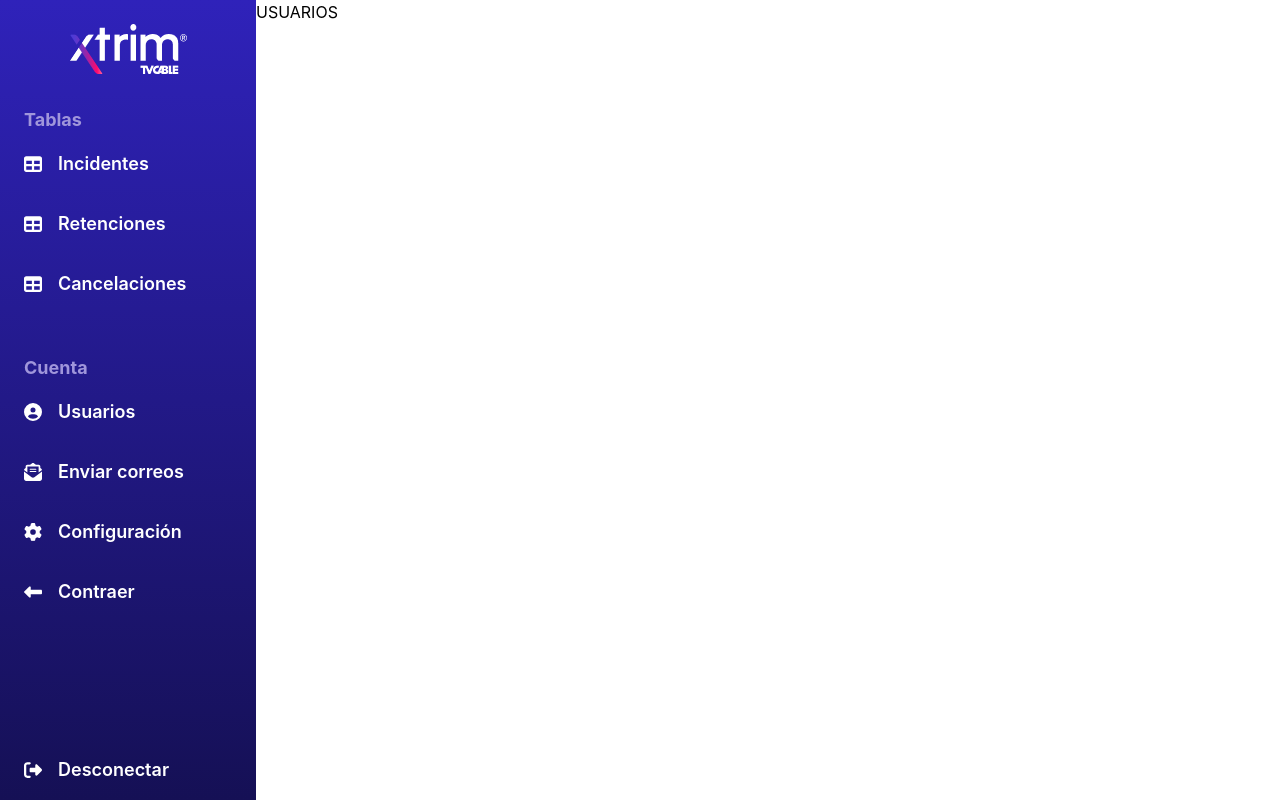
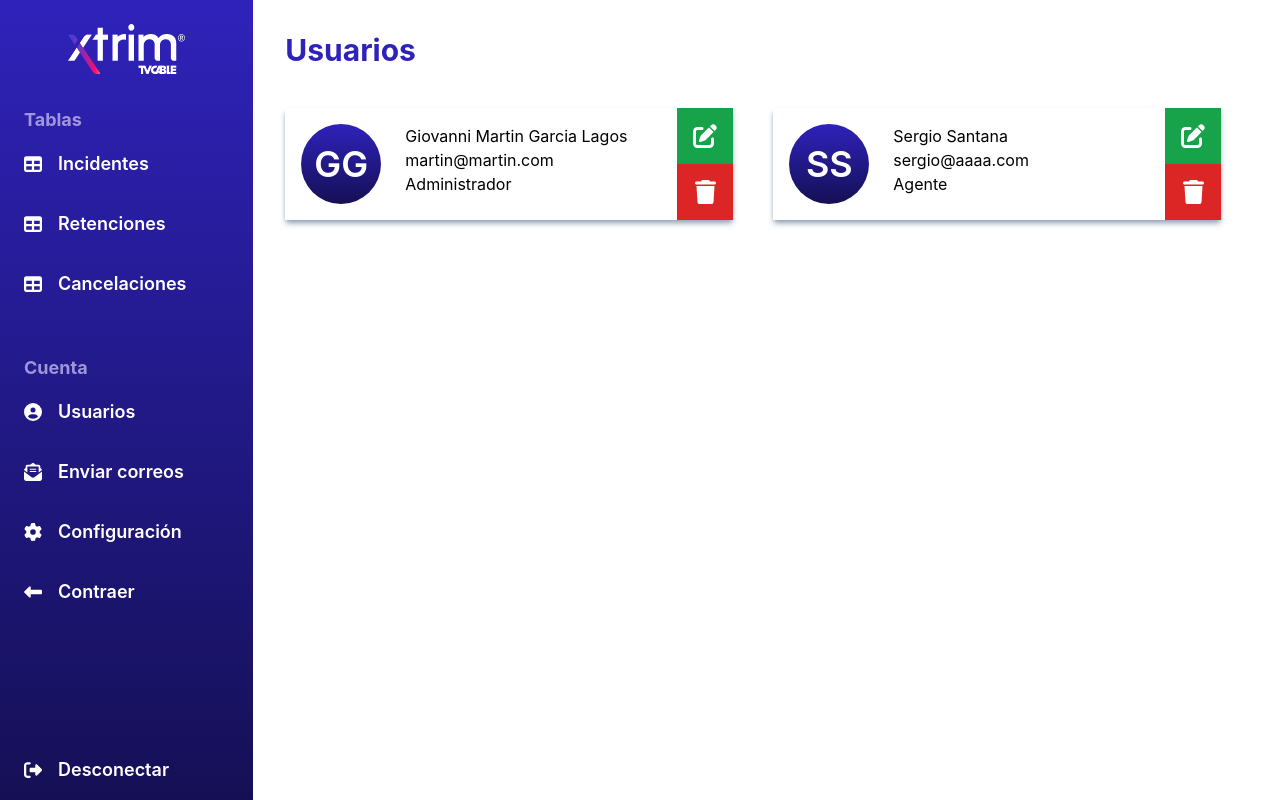
Before and after one commit to mgarcial1995/xtrim-dashboard, a React (Create React App) app: page /users in a window 1280 px wide. Built offline with nearby package versions, Linux system fonts and the light colour scheme.

Commit message:
email y usuarios

```diff
--- a/src/Views/SendEmail.js
+++ b/src/Views/SendEmail.js
@@ -1,9 +1,31 @@
+import InputText from '../Components/InputText'
 function SendEmail() {
+    const send =()=>{
+
+    }
     return (
       <div className="w-full p-8">
         <h1 className="font-bold capitalize text-3xl text-first"> Enviar correo</h1>
-        <div>
-
+        <div className="w-full mt-10 flex flex-col gap-y-4">
+          <label className="flex flex-col text-second font-semibold">
+            Correo
+            <input className="w-96 font-normal h-8 border border-second rounded-lg outline-none px-2"
+            type="type" placeholder="" />
+          </label>
+          <label className="flex flex-col text-second font-semibold">
+            Asunto
+            <input className="font-normal w-96 h-8 border border-second rounded-lg outline-none px-2"
+            type="type" placeholder="" />
+          </label>
+          <label className="flex flex-col text-second font-semibold">
+            Mensaje
+            <textarea className="font-normal w-96 h-48 border border-second rounded-lg outline-none px-2 py-2" type="" ></textarea>
+          </label>
+          <div className="flex mt-4">
+            <div onClick={()=>send()} className="flex px-10 py-2 justify-center rounded-full text-white font-semibold gap-x-4 items-center cursor-pointer bg-gradient-to-t from-first to-second hover:bg-third">
+              Enviar
+            </div>
+          </div>
         </div>
       </div>
     );
--- a/src/Views/Table.js
+++ b/src/Views/Table.js
@@ -131,7 +131,7 @@ function Tables() {
             id: 7,
             title: 'Ghostbusters',
             year: '1984',
-        },
+        }
     ]
 
     useEffect(() => {
@@ -146,7 +146,7 @@ function Tables() {
         }
     }, [nameTable]);
     return (
-      <div className="relative w-full h-screen">
+      <div className="relative w-full h-screen overflow-y-auto">
         {showModal && <Modal content={contentModal} btnAccept={btcAcept} btnCancel={btcCancel} accept={accept} cancel={cancel} />}
         {showModalCreate &&
         <ModalForm title="Agregar elemento" save={save} cancel={cancel} >
--- a/src/Views/Users.js
+++ b/src/Views/Users.js
@@ -1,9 +1,126 @@
+import { FontAwesomeIcon } from '@fortawesome/react-fontawesome'
+import { useEffect, useState } from "react";
+import Modal from '../Components/Modal'
+import ModalForm from '../Components/ModalForm'
+import InputText from '../Components/InputText'
 function Users() {
-    return (
-      <div className="w-full">
-        USUARIOS
+  const [showModal, setShowModal] = useState(false);
+  const [showModalCreate, setShowModalCreate] = useState(false);
+  const [contentModal, setContentModal] = useState({
+    title: "",
+    text: ""
+  });
+  const generatePhoto = (name) => {
+    let arr = name.split(" ");
+    let avatar
+    if(arr.length === 2){
+      avatar = arr[0].substring(0, 1)+arr[1].substring(0, 1)
+    }
+    else if(arr.length === 3){
+      avatar = arr[0].substring(0, 1)+arr[2].substring(0, 1)
+    }
+    else if(arr.length === 4){
+      avatar = arr[0].substring(0, 1)+arr[2].substring(0, 1)
+    }else{
+      avatar = name.substring(0, 2)
+    }
+    return avatar
+  }
+  const deleteUser = (data, index) => {
+    setContentModal({
+      title:"Eliminar elemento",
+      text:"Se eliminará permanentemente este dato, ¿esta seguro?"
+    })
+    setShowModal(true)
+    console.log("borrar",data,index)
+  }
+  let btcAcept= {
+    text: 'Aceptar',
+    type: 'color'
+  }
+  let btcCancel= {
+    text: 'Cancelar',
+    type: 'white'
+  }
+  const listRoles = [
+    {label:"Administrador", value: 1},
+    {label:"Agente", value: 2},
+  ]
+  const users = [
+    {
+      name:"Giovanni Martin Garcia Lagos",
+      email: "martin@martin.com",
+      rol: "Administrador",
+    },
+    {
+      name:"Sergio Santana",
+      email: "sergio@aaaa.com",
+      rol: "Agente",
+    },
+
+  ]
+  const accept = () => {
+    console.log("accept")
+    setShowModal(false)
+  }
+  const edit = () => {
+    console.log("edit")
+    setShowModalCreate(false)
+  }
+  const cancel = () => {
+    console.log("cancel")
+    setShowModal(false)
+    setShowModalCreate(false)
+  }
+  return (
+    <div className="relative w-full p-8">
+      {showModal && <Modal content={contentModal} btnAccept={btcAcept} btnCancel={btcCancel} accept={accept} cancel={cancel} />}
+        {showModalCreate &&
+        <ModalForm title="Agregar elemento" save={edit} cancel={cancel} >
+          <InputText label="Nombre" />
+          <InputText label="Correo" />
+          <div className="w-52">
+            <select className="w-full h-8 border border-second rounded-lg outline-none px-2">
+              <option value="0" disabled className="p-2">Seleccionar rol</option>
+              {listRoles.map((el,i)=>{
+                return <option key={i} value={el.value} className="p-2">{el.label}</option>
+              })}
+            </select>
+          </div>
+        </ModalForm>
+        }
+      <h1 className="font-bold capitalize text-3xl text-first">Usuarios</h1>
+      <div className="w-full mt-10 flex rounded-lg gap-x-10 gap-y-8 flex-wrap">
+        {
+          users.map((user,i)=>{
+            return (
+            <div key={i} className="max-w-md w-full flex justify-between bg-white shadow-md shadow-slate-400 ">
+              <div className="flex p-4 gap-x-6">
+                <div className="w-20  flex justify-center items-center text-white font-semibold text-4xl h-20 bg-gradient-to-b from-first to-third rounded-full ">
+                  <p>{generatePhoto(user.name)}</p>
+                </div>
+                <div>
+                  <p>{user.name}</p>
+                  <p>{user.email}</p>
+                  <p>{user.rol}</p>
+                </div>
+              </div>
+              <div className="h-full w-14 bg-first">
+                <div onClick={()=>setShowModalCreate(true)} className="bg-green-600 hover:bg-green-400 w-full h-1/2 flex items-center justify-center cursor-pointer">
+                  <FontAwesomeIcon className="text-2xl text-white" icon="fa-solid fa-pen-to-square" />
+                </div>
+                <div onClick={()=>deleteUser()} className="bg-red-600 hover:bg-red-400 w-full h-1/2 flex items-center justify-center cursor-pointer">
+                  <FontAwesomeIcon className="text-2xl text-white" icon="fa-solid fa-trash" />
+                </div>
+              </div>
+            </div>
+            )
+          })
+        }
+
       </div>
-    );
-  }
+    </div>
+  );
+}
 
-  export default Users;
+export default Users;
--- a/src/index.css
+++ b/src/index.css
@@ -14,3 +14,7 @@ code {
   font-family: source-code-pro, Menlo, Monaco, Consolas, 'Courier New',
     monospace;
 }
+
+p{
+  margin:0;
+}
```
